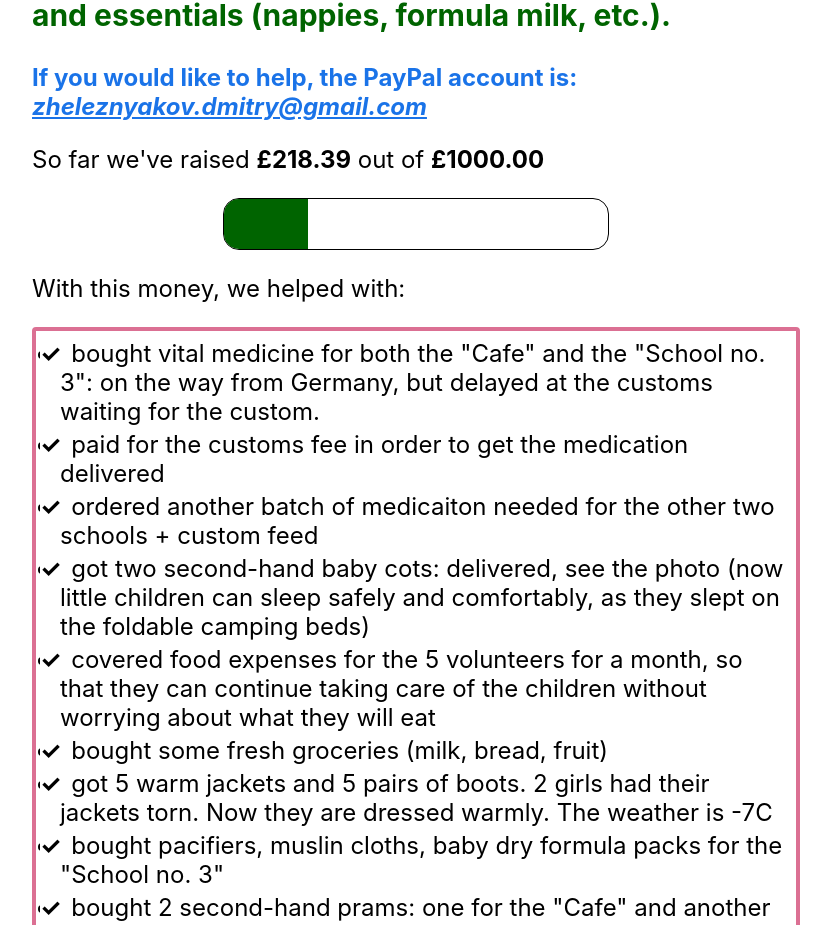
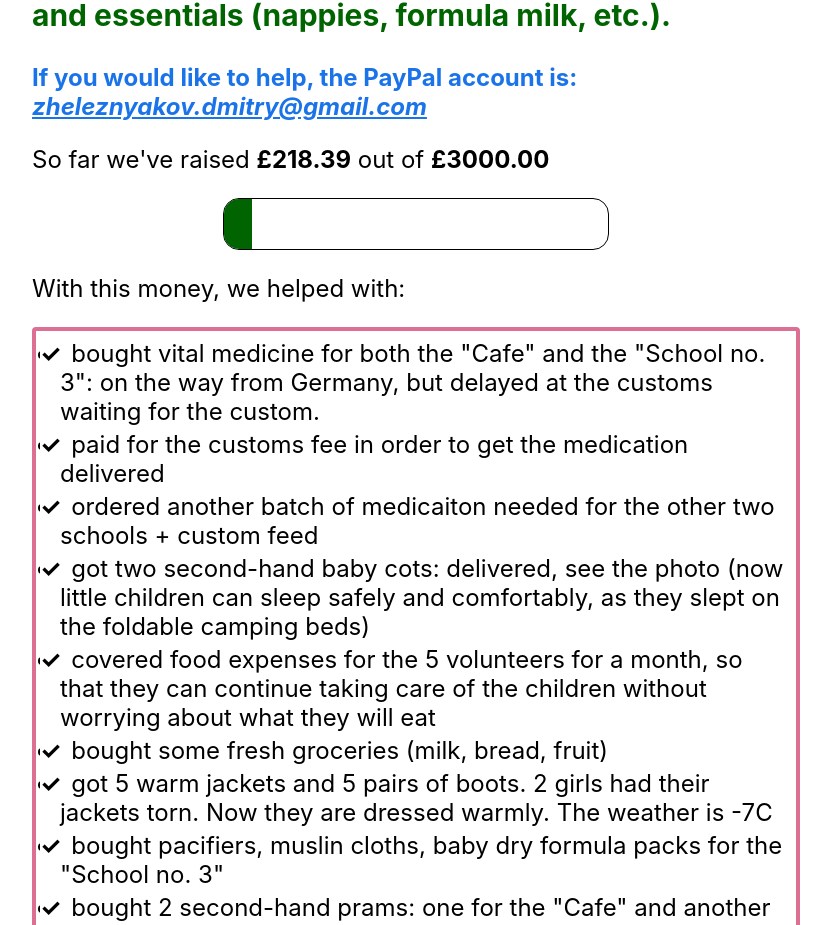
Before and after one commit to dzheleznyakov/donaitons, a React (Create React App) app: page / in a window 1280 px wide. Shown: the part 789-1714 px from the top of the page, without its empty margins (224-1055 px from the left). Built offline with nearby package versions, Linux system fonts and the light colour scheme.

Commit message:
Update progress 17.03.2022

```diff
--- a/src/App.js
+++ b/src/App.js
@@ -27,7 +27,7 @@ import drawing3 from './photos/IMG_20220313_213801_768.jpg';
 function App() {
   // const current = 5794.85 + 439.79;
   const current  = 218.39;
-  const goal = 1000;
+  const goal = 3000;
 
   const smallCarouselSize = 250
   return (
```
